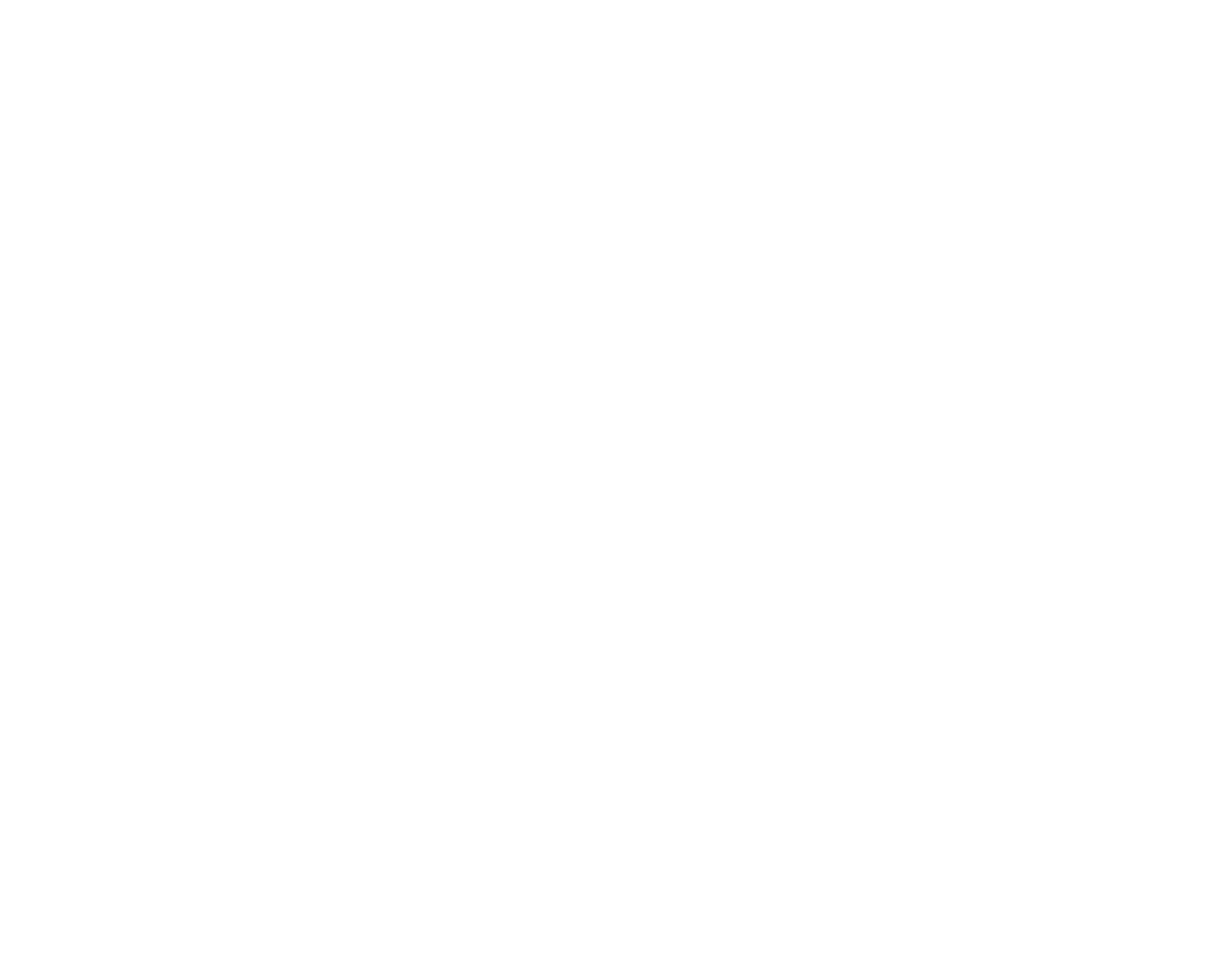
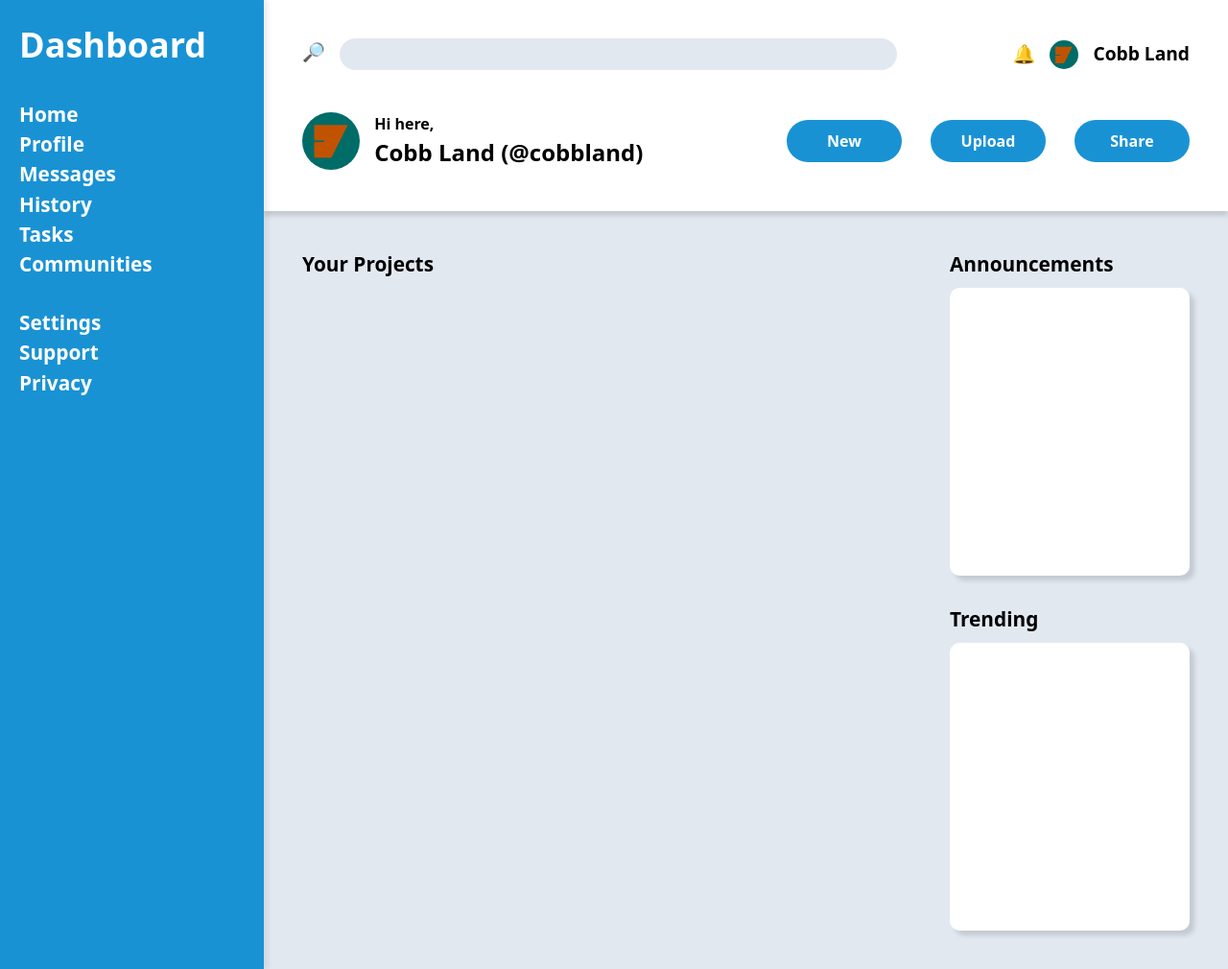
Before and after one commit to cobbland/admin-dashboard, a plain HTML site: page index.html in a window 1280 px wide. Shown: the whole page at 96% size. Before the commit the page ends 800 px from the top, so only its background shows below. Drawn offline with Linux system fonts and the light colour scheme.

Commit message:
Add main and sub sections

```diff
--- a/css/style.css
+++ b/css/style.css
@@ -0,0 +1,193 @@
+/* Style reset/normalization */
+
+*,
+*::before,
+*::after {
+    box-sizing: border-box;
+}
+
+* {
+    margin: 0;
+}
+
+body,
+html {
+    height: 100%;
+    background-color: #E2E8F0;
+    font-family: system-ui, -apple-system, BlinkMacSystemFont, 'Segoe UI', Roboto, Oxygen, Ubuntu, Cantarell, 'Open Sans', 'Helvetica Neue', sans-serif;
+}
+
+body {
+    line-height: 1.5;
+}
+
+img, picture, video, canvas, svg {
+    display: block;
+    max-width: 100%; /* Use `max-width: revert;` if an image is meant to overflow */
+}
+
+/* Main grid setup */
+
+.container {
+    height: 100%;
+    display: grid;
+    grid-template-rows: max-content 1fr;
+    grid-template-columns: 275px 1fr;
+}
+
+.side-pane {
+    background-color: #1992D4;
+    grid-row: 1 / -1;
+    box-shadow: 5px 0px 5px #00000011;
+    z-index: 1;
+    display: grid;
+    grid-template-rows: repeat(3, max-content);
+    gap: 30px;
+    padding: 20px;
+    color: white;
+}
+
+.top-pane {
+    background-color: white;
+    box-shadow: 0px 5px 5px #00000022;
+    padding: 40px;
+    display: grid;
+    grid-template-rows: 1fr 2fr;
+    gap: 40px;
+    font-weight: bold;
+}
+
+.main-pane {
+    padding: 40px;
+    display: grid;
+    grid-template-rows: 30px minmax(300px, 1fr) 10px 30px minmax(300px, 1fr);
+    grid-template-columns: 1fr 250px;
+    gap: 10px;
+}
+
+/* Side pane */
+
+.logo {
+    font-size: 1.5em;
+    font-weight: 700;
+}
+
+.side-pane ul,
+.top-pane ul {
+    list-style-type: none;
+    padding: 0;
+    margin: 0;
+}
+
+/* Top pane */
+
+.search {
+    display: grid;
+    grid-template-columns: 1fr max-content;
+    gap: 120px;
+    align-items: center;
+    font-size: 1.2em;
+}
+
+.search-section {
+    display: grid;
+    grid-template-columns: max-content 1fr;
+    align-items: baseline;
+    gap: 15px;
+}
+
+.search-section input {
+    background-color: #E2E8F0;
+    border-radius: 20px;
+    height: 2.5em;
+    width: min(700px, 100%);
+    border: 0;
+    padding: 0 10px;
+    outline: none;
+}
+
+.user-section {
+    display: grid;
+    grid-template-columns: repeat(3, max-content);
+    gap: 15px;
+    grid-column: -2 / -1;
+    align-items: top;
+    justify-items: center;
+    justify-self: end;
+}
+
+.user-section > img {
+    height: 30px;
+    border-radius: 50%;
+}
+
+.greet {
+    display: grid;
+    grid-template-columns: max-content 2fr 2fr;
+    gap: 15px;
+    align-items: center;
+}
+
+.greeting > p + p {
+    font-size: 1.5em;
+}
+
+.greet > img {
+    height: 60px;
+    border-radius: 50%;
+}
+
+.greet ul {
+    display: grid;
+    grid-template-columns: repeat(3, 120px);
+    gap: 30px;
+    justify-self: end;
+}
+
+.greet li {
+    background-color: #1992D4;
+    color: white;
+    border-radius: 30px;
+    text-align: center;
+    padding: 10px 2px;
+    font-weight: 700;
+}
+
+/* main-pane */
+
+.projects-title {
+    grid-column: 1 / 2;
+    grid-row: 1 / 2;
+}
+
+.projects-title,
+.announcements-title,
+.trending-title,
+.nav-menu,
+.help-menu {
+    font-size: 1.3em;
+    font-weight: 700;
+}
+
+.trending-title {
+    grid-row: 4 / 5;
+}
+
+.projects {
+    grid-row: 2 / -1;
+}
+
+.announcements {
+    grid-row: 2 / 3;
+}
+
+.trending {
+    grid-row: 5 / 6;
+}
+
+.announcements,
+.trending {
+    background-color: white;
+    border-radius: 10px;
+    box-shadow: 5px 5px 5px #00000022;
+}
--- a/index.html
+++ b/index.html
@@ -9,7 +9,71 @@
 </head>
 <body>
 
+    <div class="container">
 
+        <div class="side-pane">
+            <div class="logo">
+                <!-- logo image -->
+                <div class="logo">Dashboard</div>
+            </div>
+            <div class="nav-menu">
+                <ul>
+                    <li>Home</li>
+                    <li>Profile</li>
+                    <li>Messages</li>
+                    <li>History</li>
+                    <li>Tasks</li>
+                    <li>Communities</li>
+                </ul>
+            </div>
+            <div class="help-menu">
+                <ul>
+                    <li>Settings</li>
+                    <li>Support</li>
+                    <li>Privacy</li>
+                </ul>
+            </div>
+        </div>
+
+        <div class="top-pane">
+            <div class="search">
+                <div class="search-section">
+                    <label for="seach-box">🔎</label>
+                    <input type="text" id="seach-box" name="search">
+                </div>
+                <div class="user-section">
+                    <div>🔔</div>
+                    <img src="./img/icon-full.png" alt="">
+                    <div>Cobb Land</div>
+                </div>
+            </div>
+            <div class="greet">
+                <img src="./img/icon-full.png" alt="">
+                <div class="greeting">
+                    <p>Hi here,</p>
+                    <p>Cobb Land (@cobbland)</p>
+                </div>
+                <div>
+                    <ul>
+                        <li>New</li>
+                        <li>Upload</li>
+                        <li>Share</li>
+                    </ul>
+                </div>
+            </div>
+        </div>
+
+        <div class="main-pane">
+            <div class="projects-title">Your Projects</div>
+            <div class="projects"></div>
+            <div class="announcements-title">Announcements</div>
+            <div class="announcements"></div>
+            <div class="trending-title">Trending</div>
+            <div class="trending"></div>
+            </div>
+        </div>
+
+    </div>
 
 </body>
 </html>
```
Also changed, not shown: img/icon-full.png (added).
